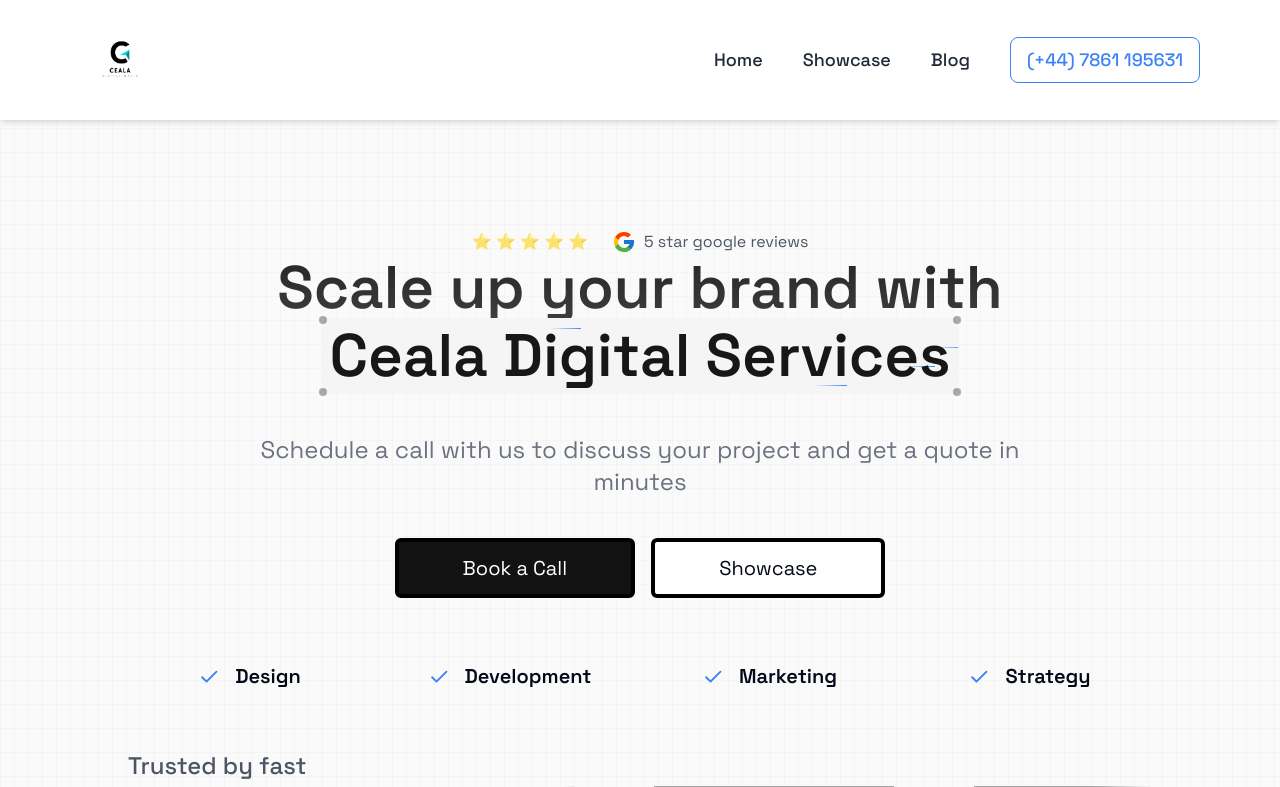
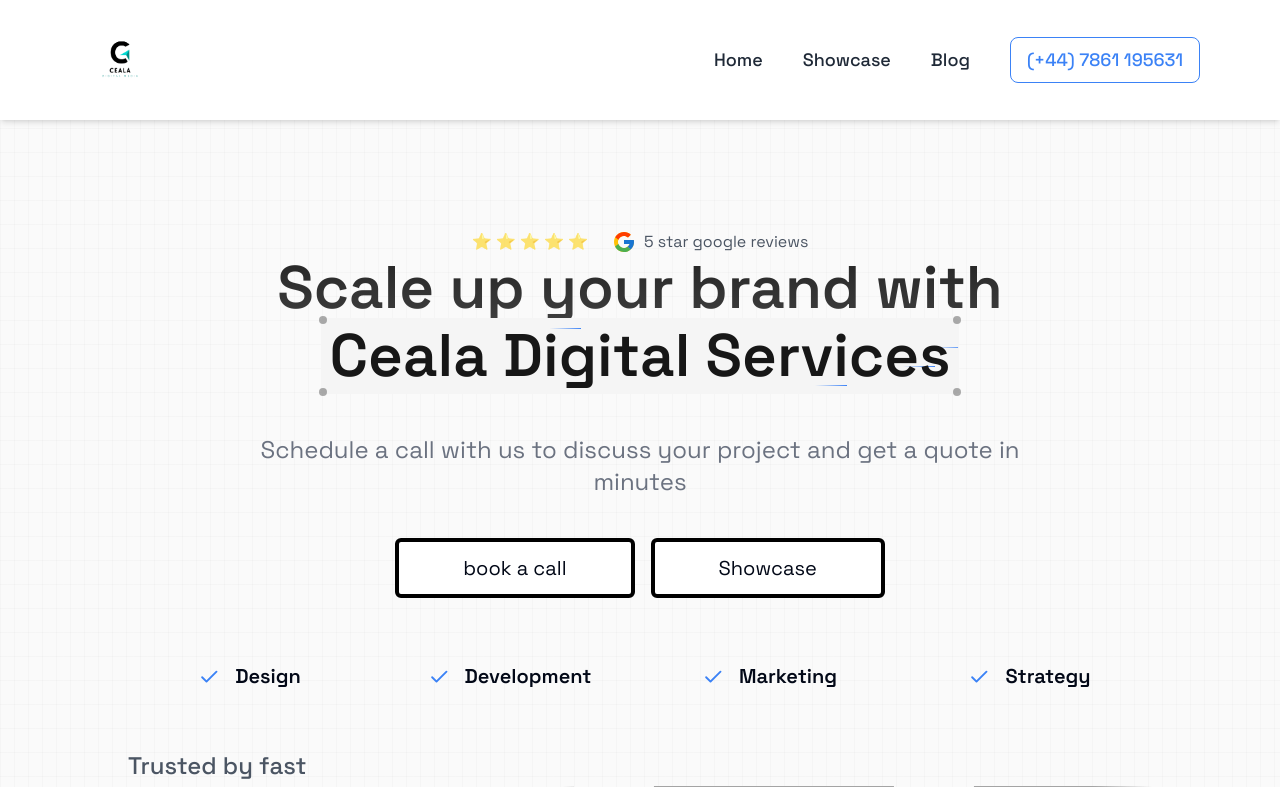
Before and after one commit to akoweicollinxx/ceala-digital-media, a Next.js app: page / in a window 1280 px wide. Shown: the top 787 px of the page. Built offline with nearby package versions, Linux system fonts and the light colour scheme; grey boxes are pictures that could not be loaded.

Commit message:
Update page.tsx

```diff
--- a/app/page.tsx
+++ b/app/page.tsx
@@ -95,23 +95,19 @@
                    "
           >
             <Link
-              href="/meeting"
-              className="py-3
-            px-10
-            md:px-16
+              href={"/meeting"}
+              className="
+              bg-white
+   py-3
+   px-10
+   md:px-16
       md:text-xl
-      hover:bg-[#abcbff]
-      rounded-[6px]
-      border-4
-      border-black
-      dark:border-white
-       bg-[#121212]
-       text-white
-       transition
-       duration-200
-       hover:shadow-[1px_1px_rgba(0,0,0),2px_2px_rgba(0,0,0),3px_3px_rgba(0,0,0),4px_4px_rgba(0,0,0),5px_5px_0px_0px_rgba(0,0,0)] dark:shadow-[1px_1px_rgba(255,255,255),2px_2px_rgba(255,255,255),3px_3px_rgba(255,255,255),4px_4px_rgba(255,255,255),5px_5px_0px_0px_rgba(255,255,255)] "
+        border-4
+        border-black
+        rounded-[6px]
+        hover:shadow-[1px_1px_rgba(0,0,0),2px_2px_rgba(0,0,0),3px_3px_rgba(0,0,0),4px_4px_rgba(0,0,0),5px_5px_0px_0px_rgba(0,0,0)] dark:shadow-[1px_1px_rgba(255,255,255),2px_2px_rgba(255,255,255),3px_3px_rgba(255,255,255),4px_4px_rgba(255,255,255),5px_5px_0px_0px_rgba(255,255,255)]"
             >
-              Book a Call
+              book a call
             </Link>
             <Link
               href={"/showcase"}
```
